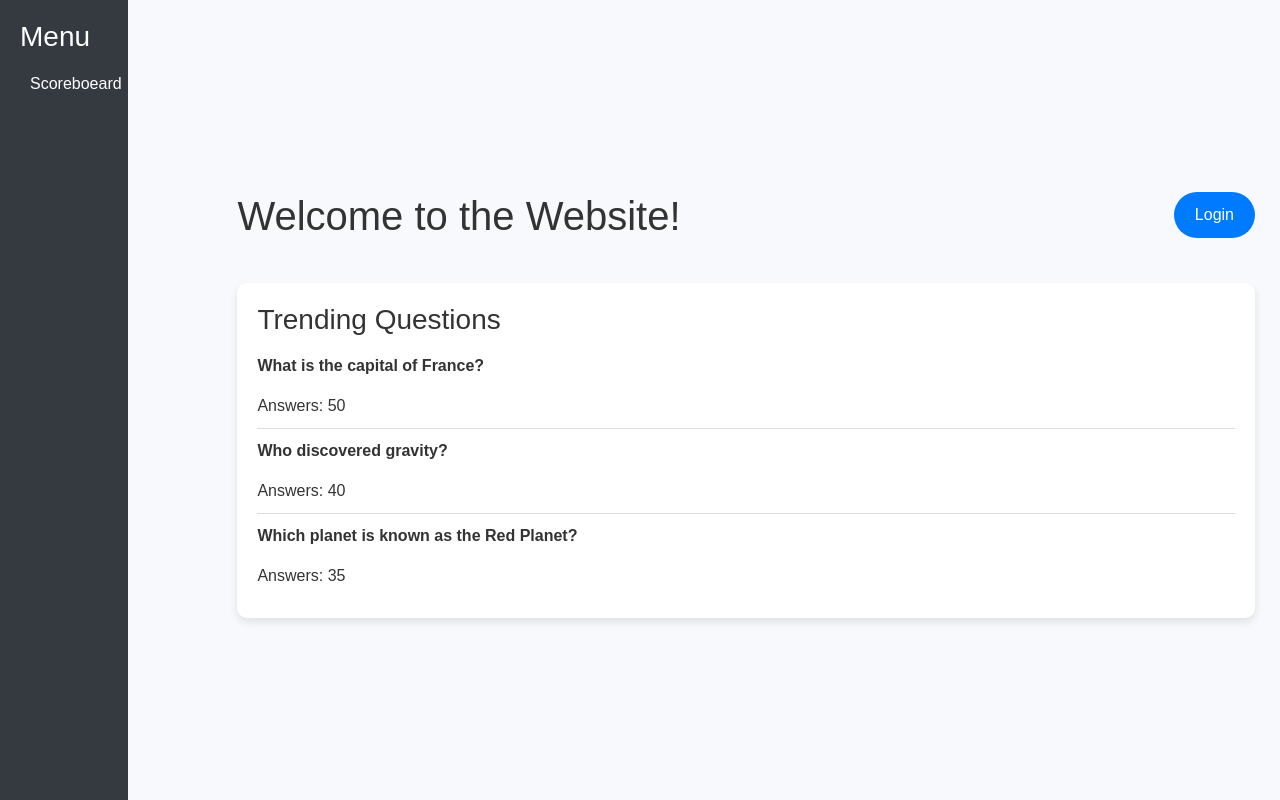
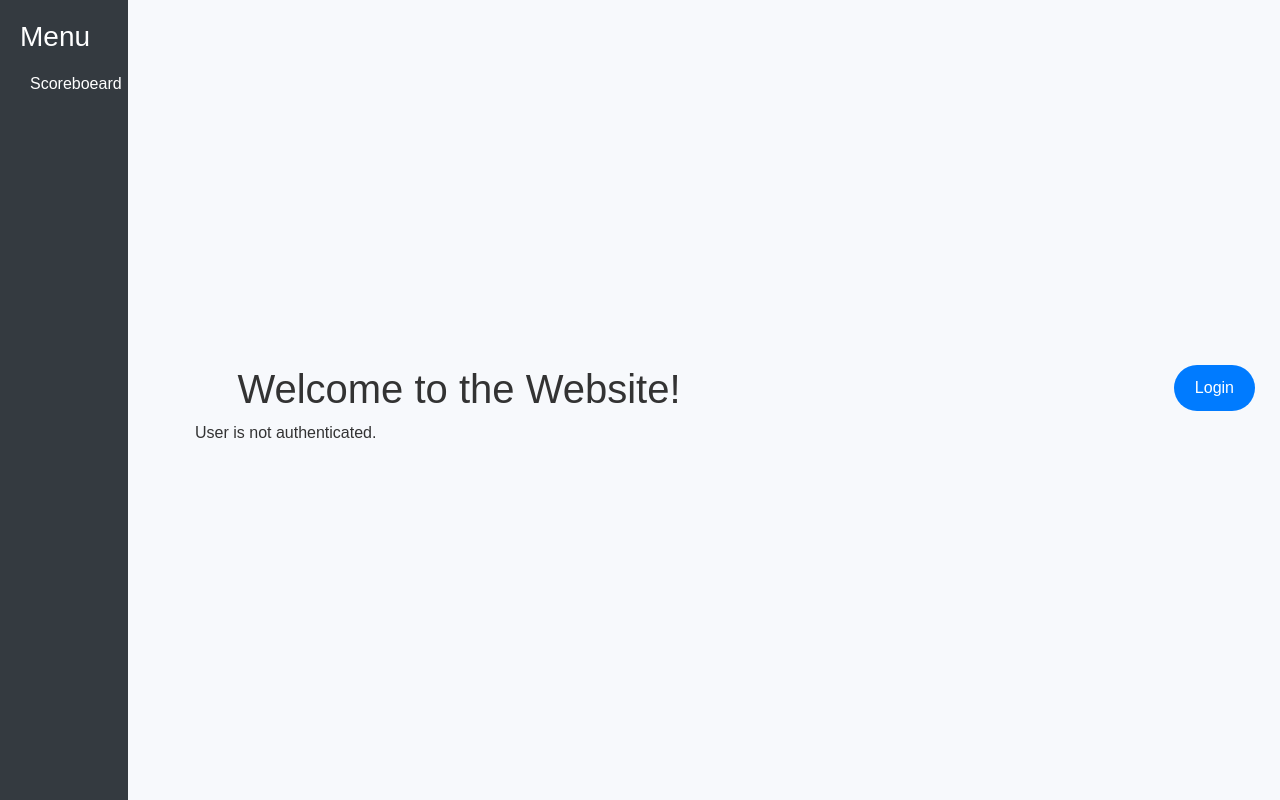
Before and after one commit to alirf2077/web_course_project_Phase2, a React (Create React App) app: page / in a window 1280 px wide. Shown: the top 800 px of the page. Built offline with nearby package versions, Linux system fonts and the light colour scheme.

Commit message:
add random question

```diff
--- a/src/components/TrendingQuestions.js
+++ b/src/components/TrendingQuestions.js
@@ -1,24 +1,60 @@
-import React from 'react';
-import TrendingQuestionItem from './TrendingQuestionItem';
+import React, { useState, useEffect } from 'react';
 
 function TrendingQuestions() {
-  const questions = [
-    { question: "What is the capital of France?", answers: 50 },
-    { question: "Who discovered gravity?", answers: 40 },
-    { question: "Which planet is known as the Red Planet?", answers: 35 },
-  ];
+  const [question, setQuestion] = useState(null);
+  const [error, setError] = useState(null);
+
+  useEffect(() => {
+    const fetchRandomQuestion = async () => {
+      const token = localStorage.getItem('token');
+      if (!token) {
+        setError('User is not authenticated.');
+        return;
+      }
+
+      try {
+        const response = await fetch('http://localhost:5000/questions/random', {
+          headers: {
+            'Authorization': `${token}`,
+          },
+        });
+
+        if (!response.ok) {
+          const errorData = await response.json();
+          setError(errorData.message);
+          return;
+        }
+
+        const data = await response.json();
+        setQuestion(data);
+      } catch (err) {
+        setError('Failed to fetch random question.');
+      }
+    };
+
+    fetchRandomQuestion();
+  }, []);
+
+  if (error) {
+    return <div className="error-message">{error}</div>;
+  }
+
+  if (!question) {
+    return <div>Loading...</div>;
+  }
 
   return (
-    <div className="trending-questions">
-      <h3>Trending Questions</h3>
-      {questions.map((q, index) => (
-        <TrendingQuestionItem
-          key={index}
-          question={q.question}
-          answers={q.answers}
-        />
-      ))}
-    </div>
+      <div className="trending-questions">
+        <h3>Random Question</h3>
+        <div className="trending-question-item">
+          <p><strong>{question.text}</strong></p>
+          <ul>
+            {question.options.map((option, index) => (
+                <li key={index}>{option}</li>
+            ))}
+          </ul>
+        </div>
+      </div>
   );
 }
 
```
